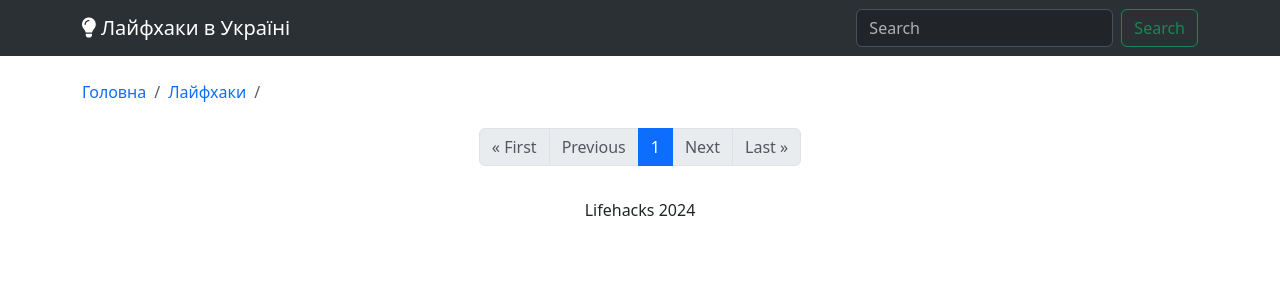
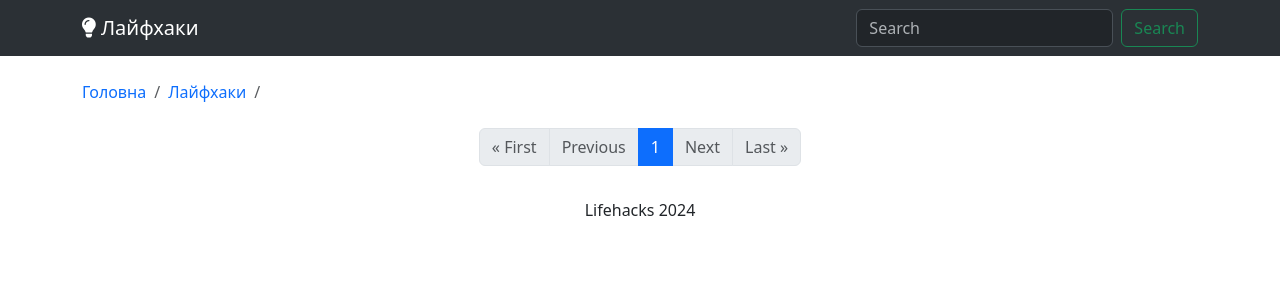
Before and after one commit to luzhnyak/lifehacks-django, a Django app: page /posts/ in a window 1280 px wide. Shown: the top 300 px of the page. Run offline with Django 5.2, Linux system fonts and the light colour scheme; data that the repository does not hold is empty; some libraries are stand-ins or nearby versions.

Commit message:
Fix header

```diff
--- a/main/templates/includes/_navbar.html
+++ b/main/templates/includes/_navbar.html
@@ -1,7 +1,7 @@
 <nav class="navbar navbar-expand-lg bg-body-tertiary" data-bs-theme="dark">
   <div class="container">
     <a class="navbar-brand" href="/"
-      ><i class="fas fa-lightbulb"></i> Лайфхаки в Україні</a
+      ><i class="fas fa-lightbulb"></i> Лайфхаки</a
     >
     <button
       class="navbar-toggler"
```
